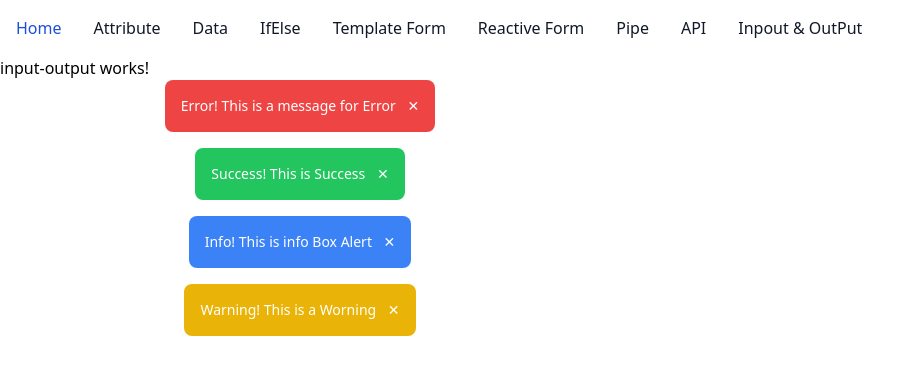
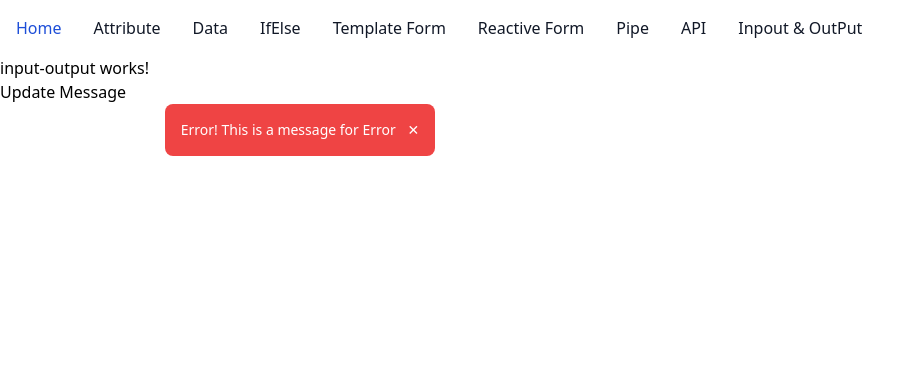
Before and after one commit to AlNomanCSE/angular-learning-app, an Angular app: page /io in a window 1280 px wide. Shown: the top 374 px of the page, without its empty margins (0-924 px from the left). Built offline with nearby package versions, Linux system fonts and the light colour scheme.

Commit message:
ngOnChanges

```diff
--- a/src/app/components/input-output/input-output.component.html
+++ b/src/app/components/input-output/input-output.component.html
@@ -1,22 +1,7 @@
 <p>input-output works!</p>
-
+<button (click)="updateMessage()">Update Message</button>
 <div class="w-[600px] flex justify-center">
     @if(!close){
-        <app-alert [message]="message" [type]="'Error'" (closeAlert)="handleAlertClose($event)"></app-alert>
+        <app-alert [message]="message" [type]="'Error'" ></app-alert>
     }
 </div>
-
-
-<div class="w-[600px] flex justify-center">
-    <app-alert [message]="'This is Success'" [type]="'Success'" ></app-alert>
-</div>
-
-
-<div class="w-[600px] flex justify-center">
-    <app-alert [message]="'This is info Box Alert'" [type]="'Info'"></app-alert>
-</div>
-
-
-<div class="w-[600px] flex justify-center">
-    <app-alert [message]="'This is a Worning'" [type]="'Warning'"></app-alert>
-</div>
--- a/src/app/components/input-output/input-output.component.ts
+++ b/src/app/components/input-output/input-output.component.ts
@@ -1,4 +1,4 @@
-import { Component } from '@angular/core';
+import { Component ,OnChanges} from '@angular/core';
 import { AlertComponent } from '../../reuseableComponent/alert/alert.component';
 
 @Component({
@@ -11,10 +11,14 @@ import { AlertComponent } from '../../reuseableComponent/alert/alert.component';
 export class InputOutputComponent {
   message:string = 'This is a message for Error';
   close:boolean = false;
-  handleAlertClose(type: string) {
-    console.log(`Alert of type ${type} was closed`);
-     this.close = true;
-    // You can add additi onal logic here
+  // handleAlertClose(type: string) {
+  //   console.log(`Alert of type ${type} was closed`);
+  //    this.close = true;
+  //   // You can add additi onal logic here
+  // }
+
+  updateMessage() {
+    this.message = 'Updated message';
   }
 
 }
--- a/src/app/reuseableComponent/alert/alert.component.ts
+++ b/src/app/reuseableComponent/alert/alert.component.ts
@@ -1,5 +1,5 @@
 import { CommonModule } from '@angular/common';
-import { Component, Input,Output,EventEmitter } from '@angular/core';
+import { Component, Input,Output,EventEmitter ,OnChanges, SimpleChanges} from '@angular/core';
 
 @Component({
   selector: 'app-alert',
@@ -8,7 +8,8 @@ import { Component, Input,Output,EventEmitter } from '@angular/core';
   templateUrl: './alert.component.html',
   styles: ``
 })
-export class AlertComponent {
+export class AlertComponent implements OnChanges {
+
   @Input() message:string = '';
 
   @Input() type:string = '';
@@ -18,7 +19,9 @@ export class AlertComponent {
 
   //this is the output event and in parents html we will listen to this event by this name (closeAlert)
   @Output() closeAlert = new EventEmitter<string>();
-
+  ngOnChanges(changes: SimpleChanges): void {
+    console.log('changes Called');
+  }
   onClose() {
     this.closeAlert.emit(this.type); // Emitting the type of alert that was closed
   }
```
